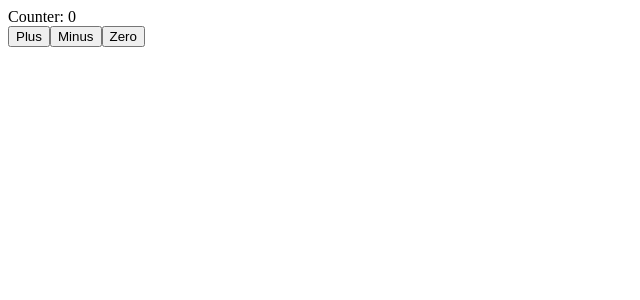
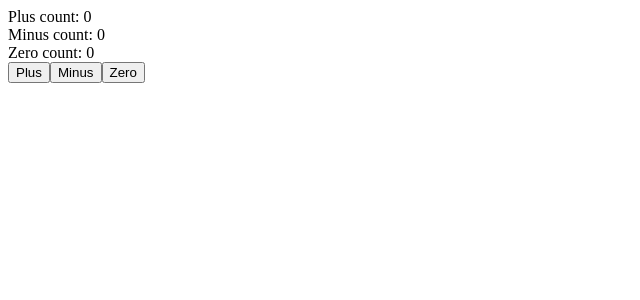
Before and after one commit to Tharani-Kasiselvam/react-proj-main, a React (Vite) app: page / in a window 1280 px wide. Shown: the top 300 px of the page, without its empty margins (0-640 px from the left). Built offline with nearby package versions, Linux system fonts and the light colour scheme.

Commit message:
Hooks-UseState-3btns-setCounter

```diff
--- a/src/App.jsx
+++ b/src/App.jsx
@@ -2,27 +2,33 @@ import { useState } from "react"
 
 const App = () => {
 
-  const[counter,setCounter]=useState(0)
+  const[plusCount,setPluscnt]=useState(0)
+  const[minCount,setMincnt]=useState(0)
+  const[zeCount,setZecnt]=useState(0)
 
-  const hndlPlus = () =>{
-      setCounter(counter+1)
-  }
 
-  const hndlMinus = () =>{
-    setCounter(counter-1)
-}
 
-const hndlZe = () =>{
-  setCounter(0)
-}
+//   const hndlPlus = () =>{
+//       setCounter(counter+1)
+//   }
+
+//   const hndlMinus = () =>{
+//     setCounter(counter-1)
+// }
+
+// const hndlZe = () =>{
+//   setCounter(0)
+// }
 
   return (
     <div>
-    <div>Counter: {counter}</div>
+      <div>Plus count: {plusCount}</div>
+      <div>Minus count: {minCount}</div>
+      <div>Zero count: {zeCount}</div>
     <div>
-      <button onClick={hndlPlus}>Plus</button>
-      <button onClick={hndlMinus}>Minus</button>
-      <button onClick={hndlZe}>Zero</button>
+      <button onClick={()=>{setPluscnt(plusCount+1)}}>Plus</button>
+      <button onClick={()=>{setMincnt(minCount-1)}}>Minus</button>
+            <button onClick={()=>setZecnt(0)}>Zero</button>
 
     </div>
 
```
